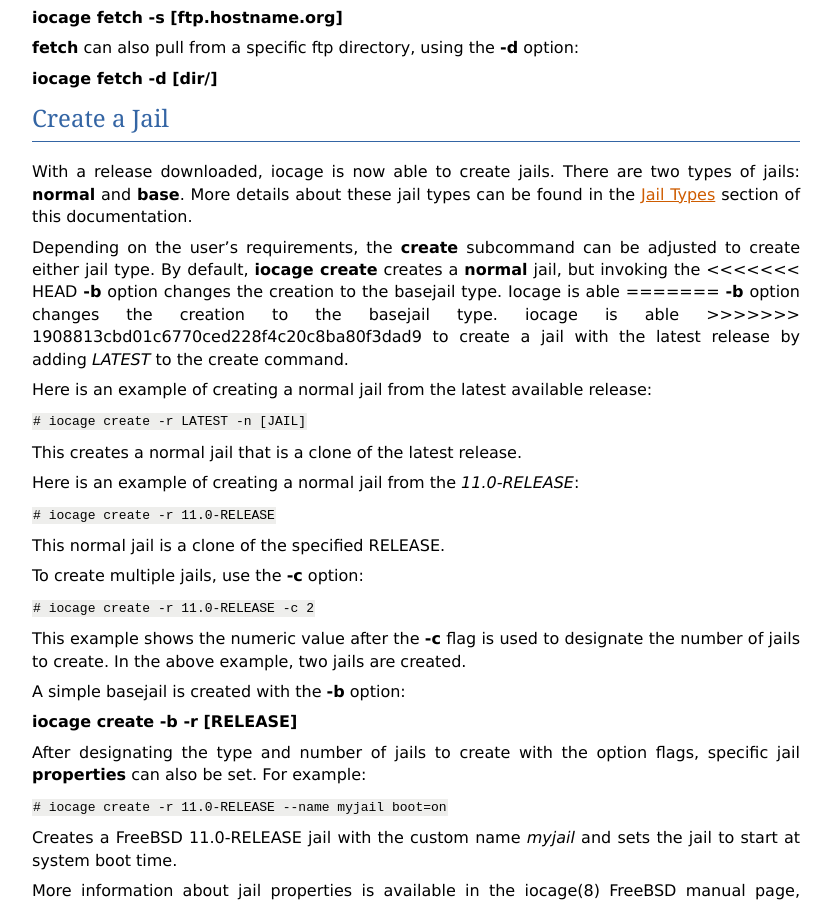
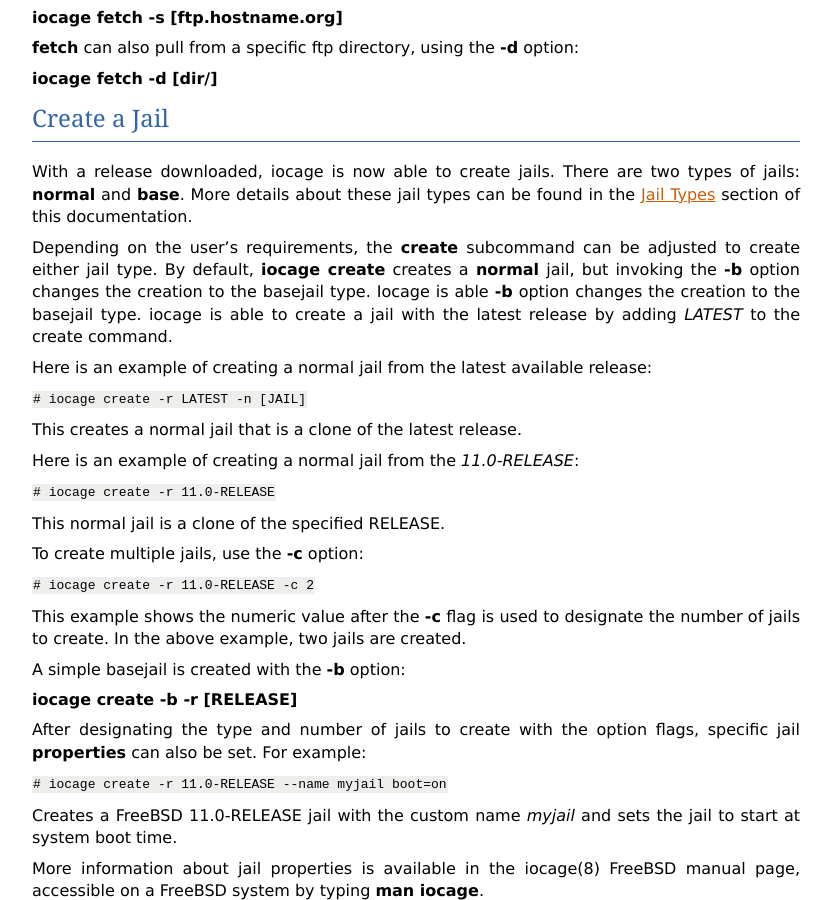
Before and after one commit to iocage/iocage, a Sphinx documentation site: the page built from doc/source/basic-use.rst, in a window 1280 px wide and 900 px high, scrolled down 1705 px. Shown: the whole window, without its empty margins (48-879 px from the left). Built offline with Sphinx 7.4.7, drawn with Linux system fonts in a browser that asks for light colours.

Commit message:
Fixed merge conflict

```diff
--- a/doc/source/basic-use.rst
+++ b/doc/source/basic-use.rst
@@ -129,11 +129,8 @@
 Depending on the user's requirements, the :command:`create` subcommand
 can be adjusted to create either jail type. By default,
 :command:`iocage create` creates a **normal** jail, but invoking the
-<<<<<<< HEAD
 **-b** option changes the creation to the basejail type. Iocage is able
-=======
 **-b** option changes the creation to the basejail type. iocage is able
->>>>>>> 1908813cbd01c6770ced228f4c20c8ba80f3dad9
 to create a jail with the latest release by adding *LATEST* to
 the create command.
 
```
